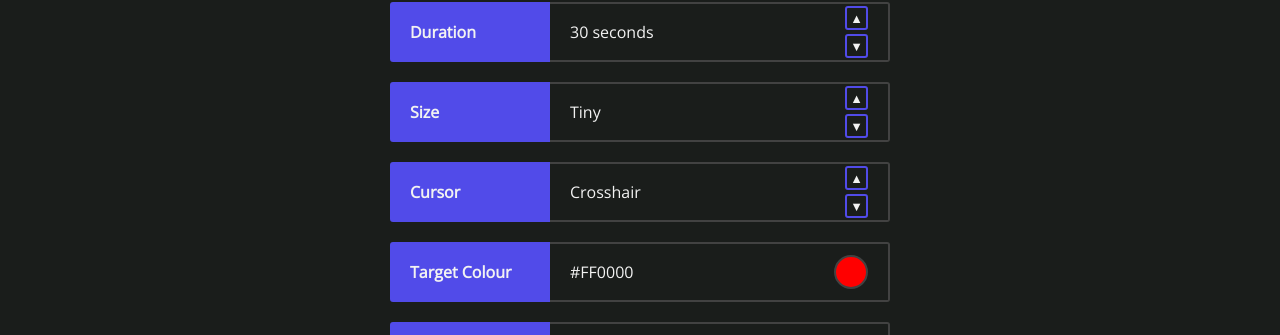
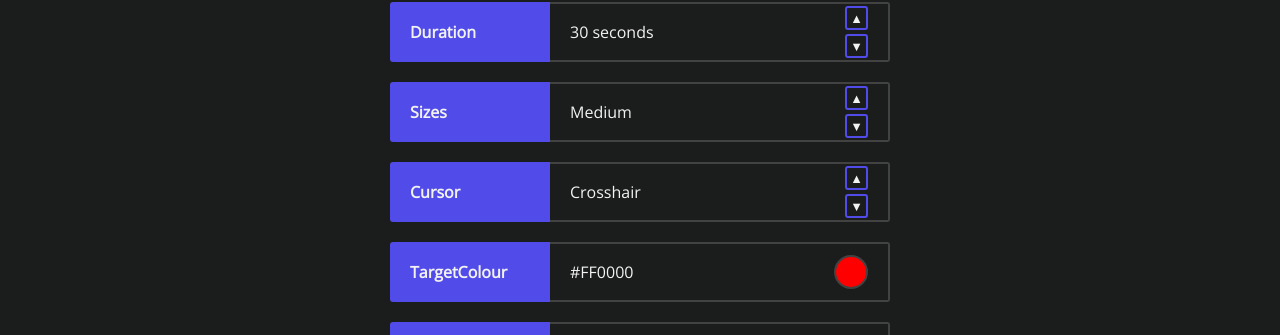
Before and after one commit to erohs/Aim-trainer, a React (Create React App) app: page / in a window 1280 px wide. Shown: the part 335-670 px from the top of the page. Built offline with nearby package versions, Linux system fonts and the light colour scheme; no server answers.

Commit message:
Fixed settings erroring

```diff
--- a/src/components/Game/Game.tsx
+++ b/src/components/Game/Game.tsx
@@ -81,6 +81,10 @@ class Game extends React.Component<IGameProps> {
         this.manageSettings()
     }
 
+    componentWillUnmount() {
+        clearInterval(this.speed);
+    }
+
     setTargetCount = (name: string) => {
         const targetCount = { ...this.state.targetCount }
         targetCount[name] = targetCount[name] + 1;
@@ -133,10 +137,6 @@ class Game extends React.Component<IGameProps> {
 
     randomPosition = () => {
         const area = document.getElementsByClassName('game-area')[0] as HTMLDivElement;
-        if (area === undefined) {
-            clearInterval(this.speed);
-            return []
-        }
         const offset = this.state.settings.Sizes;
         const rect = area.getBoundingClientRect();
         const minx = rect.left + offset;
--- a/src/components/GameSettings/GameSettings.tsx
+++ b/src/components/GameSettings/GameSettings.tsx
@@ -6,9 +6,9 @@ import { IStateTypes } from '../../App';
 enum SettingNames {
     "difficulty" = "Difficulty",
     "duration" = "Duration",
-    "size" = "Size",
+    "size" = "Sizes",
     "cursor" = "Cursor",
-    "colour" = "Target Colour",
+    "colour" = "TargetColour",
     "sound" = "Sound"
 }
 
--- a/src/index.tsx
+++ b/src/index.tsx
@@ -14,4 +14,4 @@ ReactDOM.render(
 // If you want your app to work offline and load faster, you can change
 // unregister() to register() below. Note this comes with some pitfalls.
 // Learn more about service workers: https://bit.ly/CRA-PWA
-serviceWorker.unregister();
+serviceWorker.register();
```
